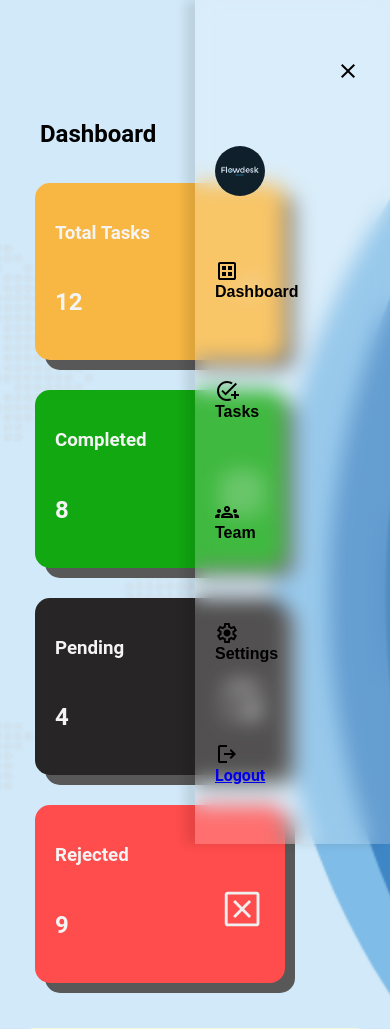
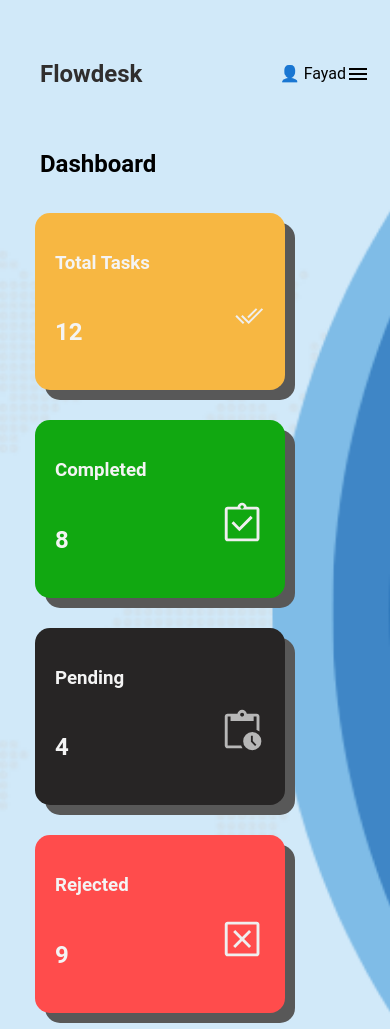
Before and after one commit to lukmanfayad8-sys/Saas, a Python web app: template template/dash.html in a window 390 px wide. Shown: the top 1029 px of the page. Run offline with Jinja, Linux system fonts and the light colour scheme; the template is opened without the code that fills it, so the values that code supplies are empty.

Commit message:
phone changes

```diff
--- a/static/dash.css
+++ b/static/dash.css
@@ -52,7 +52,7 @@
 .top-nav{
   height: 30px;
  }
- .top-nav li,.sidebar li{
+ .top-nav li,.sidebar li, .top-nav p{
   width:100%;
   list-style: none;
   display: flex;
@@ -330,9 +330,13 @@
 
   .sidebar {
     width: 50%;
-    display: flex;
+    /*display: flex;*/
     justify-content: space-around;
   }
+
+    .top-nav svg{
+      display: flex;
+    }
 
   .sidebar nav  {
     margin: 0;
@@ -340,16 +344,22 @@
   .sidebar h3{
     display: none;
   }
-  .top-nav svg{
-    display: flex;
+  .golee h1{
+    color:rgb(48, 46, 46);
   }
 
-  .top-nav{
+  .top-nav li{
     display: none;
   }
-  .golee{
+
+   .user {
     display: flex;
-  }
+   }
+
+   .top-nav img{
+    display: none;
+   }
+
 }
 
 /* 🖥️ DESKTOPS */
--- a/template/dash.html
+++ b/template/dash.html
@@ -38,7 +38,7 @@
       <li  id="Settings"><h3>Settings</h3></li>
       <li ><a href="/template/login.html"><h3>Logout</a></h3></li>
 
-      <li><span class="user">👤 Fayad</span></li>
+      <p class="user"><span class="user">👤 Fayad</span></p>
       <div>
         <svg id="open" class="open" xmlns="http://www.w3.org/2000/svg" height="24px" viewBox="0 -960 960 960" width="24px" fill="#000000"><path d="M120-240v-80h720v80H120Zm0-200v-80h720v80H120Zm0-200v-80h720v80H120Z"/></svg>
       </div>
```
